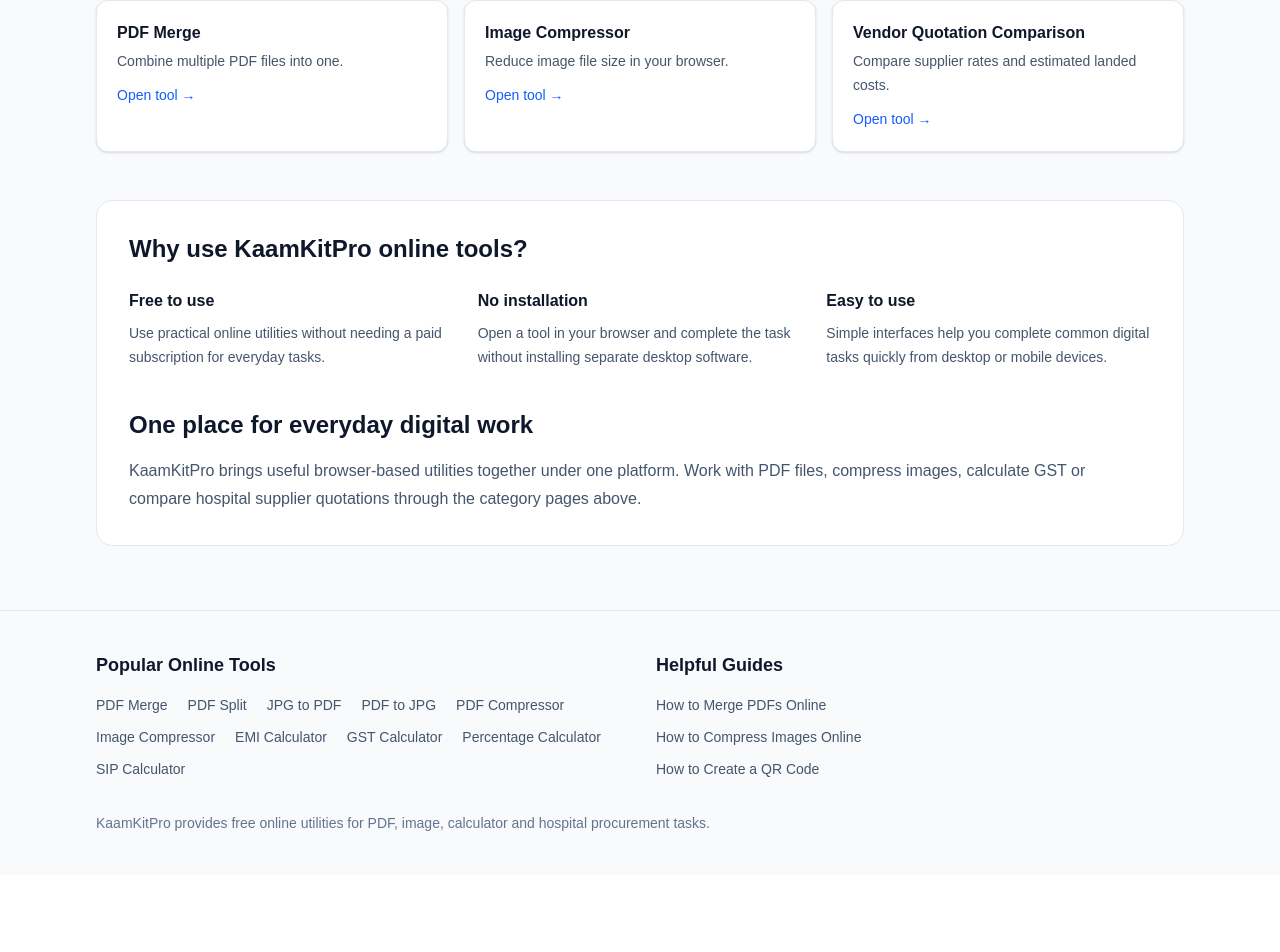
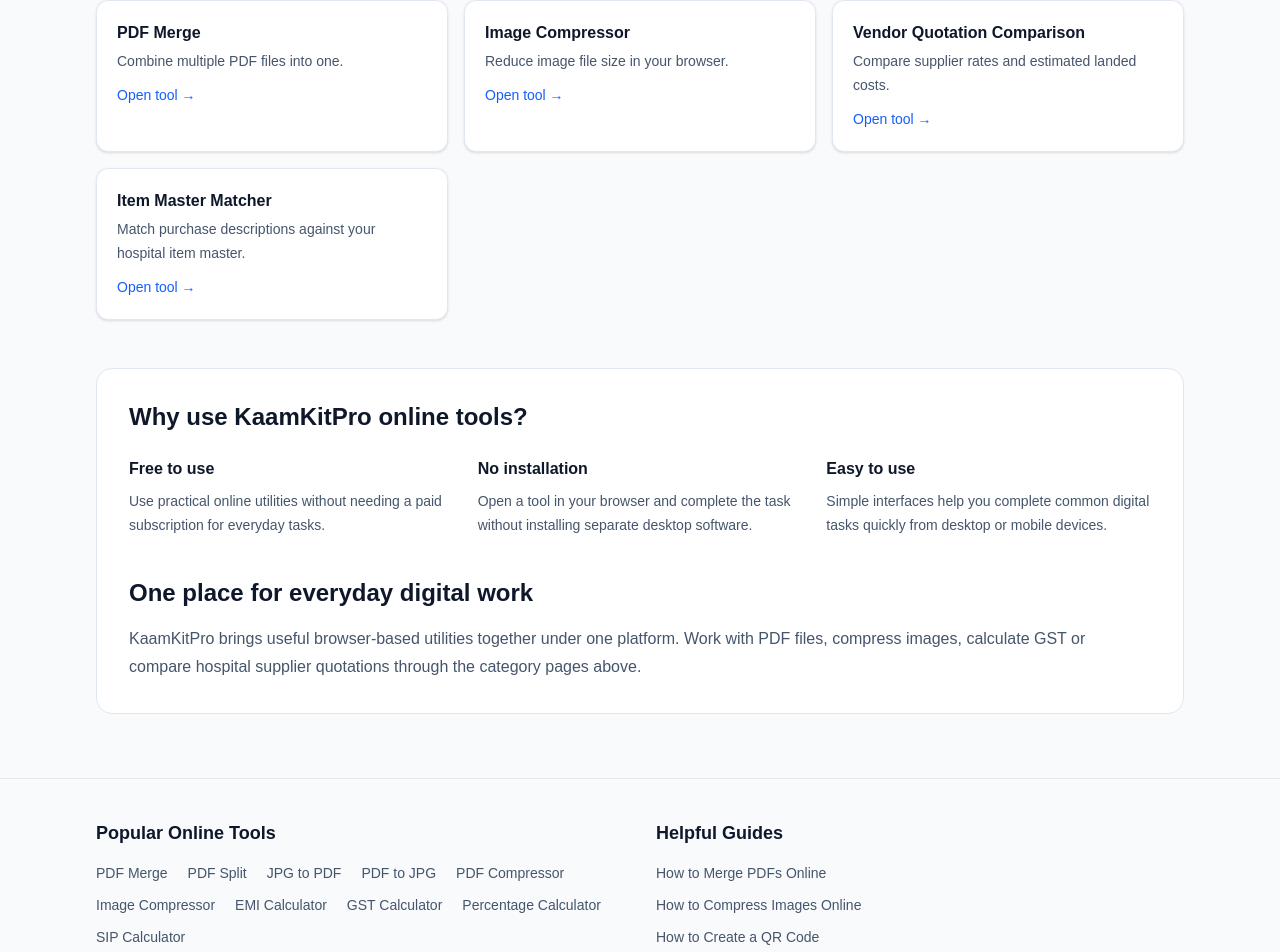
Before and after one commit to WellProSoftware/kaamkitpro, a Next.js app: page /tools in a window 1280 px wide. Shown: the part 914-1866 px from the top of the page. Before the commit the page ends 1789 px from the top, so only its background shows below. Built offline with nearby package versions, Linux system fonts and the light colour scheme.

Commit message:
feat: list Item Master Matcher in KaamKitPro

```diff
--- a/src/app/tools/page.tsx
+++ b/src/app/tools/page.tsx
@@ -46,6 +46,11 @@ const popularTools = [
     href: "/tools/vendor-quotation-comparison",
     title: "Vendor Quotation Comparison",
     description: "Compare supplier rates and estimated landed costs.",
+  },
+  {
+    href: "/tools/item-master-matcher",
+    title: "Item Master Matcher",
+    description: "Match purchase descriptions against your hospital item master.",
   },
 ];
 
```
